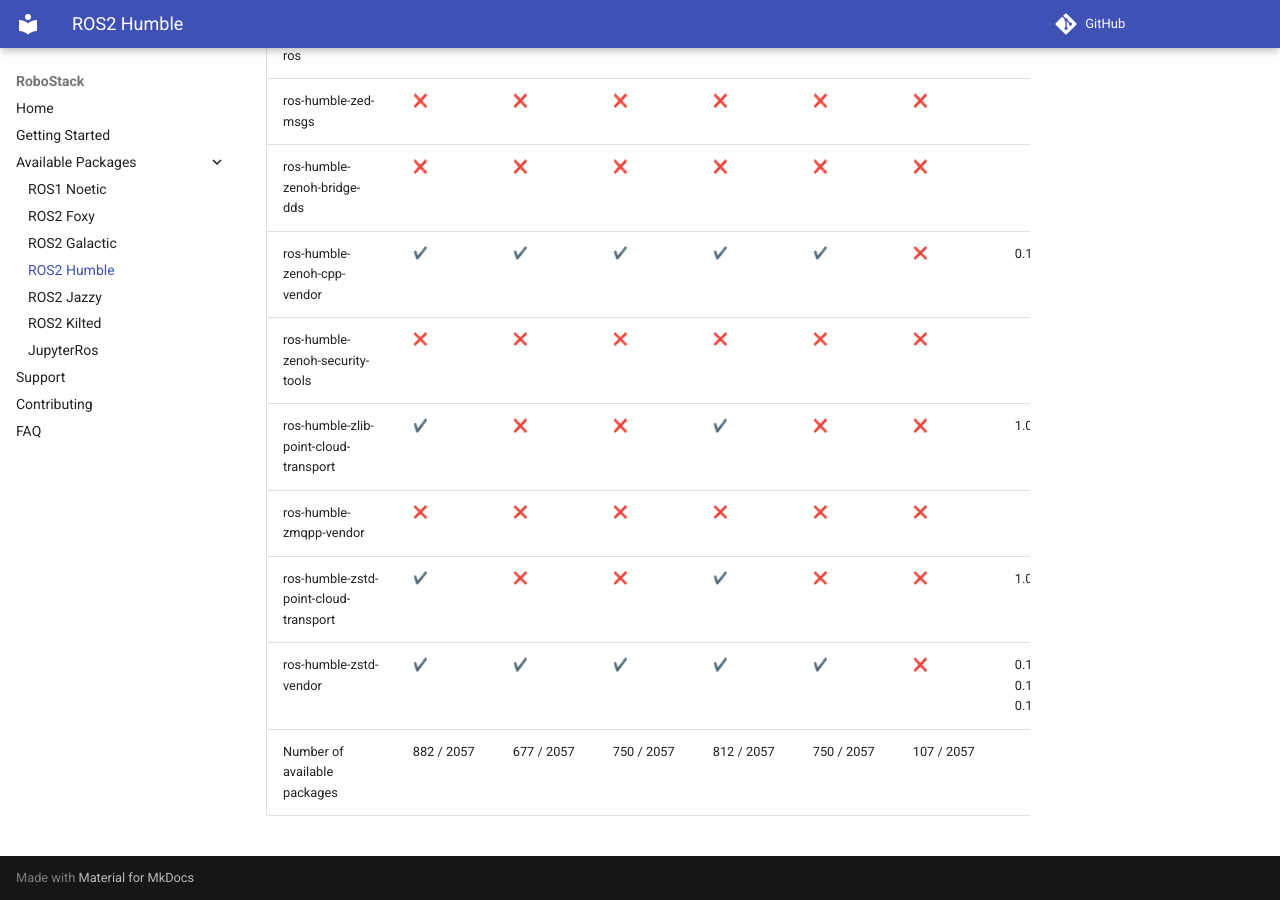
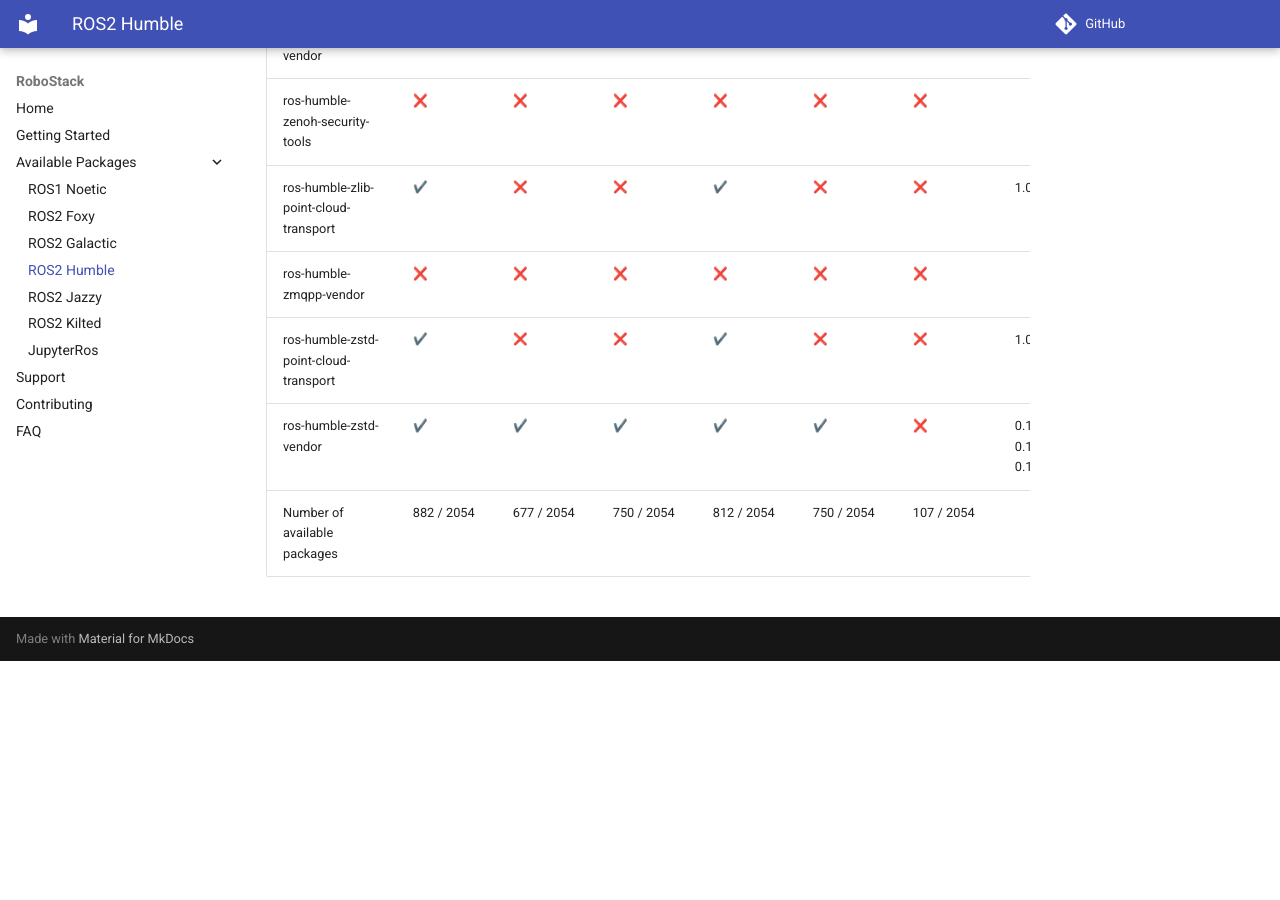
Before and after one commit to RoboStack/robostack.github.io, an MkDocs documentation site: the page built from docs/humble.md, in a window 1280 px wide and 900 px high, scrolled down 163908 px. Built offline with MkDocs 1.6.1 and Material for MkDocs 9.7.7, drawn with Linux system fonts in a browser that asks for light colours; emoji names are drawn with the system emoji font; comment, search, counter and statistics services are not loaded; after the commit the page ends 164569 px from its top, so only the background shows below that; some of the changed text lies outside the part shown.

Commit message:
Update tables

```diff
--- a/docs/humble.md
+++ b/docs/humble.md
@@ -2057,4 +2054,4 @@
 | ros-humble-zmqpp-vendor | :x: { data-sort='0' } | :x: { data-sort='0' } | :x: { data-sort='0' } | :x: { data-sort='0' } | :x: { data-sort='0' } | :x: { data-sort='0' } |   |
 | ros-humble-zstd-point-cloud-transport | :heavy_check_mark: { data-sort='1' } | :x: { data-sort='0' } | :x: { data-sort='0' } | :heavy_check_mark: { data-sort='1' } | :x: { data-sort='0' } | :x: { data-sort='0' } | 1.0.11  |
 | ros-humble-zstd-vendor | :heavy_check_mark: { data-sort='1' } | :heavy_check_mark: { data-sort='1' } | :heavy_check_mark: { data-sort='1' } | :heavy_check_mark: { data-sort='1' } | :heavy_check_mark: { data-sort='1' } | :x: { data-sort='0' } | 0.15.13, 0.15.14, 0.15.2  |
-| Number of available packages |  882 / 2057 | 677 / 2057 | 750 / 2057 | 812 / 2057 | 750 / 2057 | 107 / 2057 |
+| Number of available packages |  882 / 2054 | 677 / 2054 | 750 / 2054 | 812 / 2054 | 750 / 2054 | 107 / 2054 |
```
Also changed, not shown: other parts of docs/humble.md (+0 -3 lines), docs/jazzy.md (+1 -4 lines).
